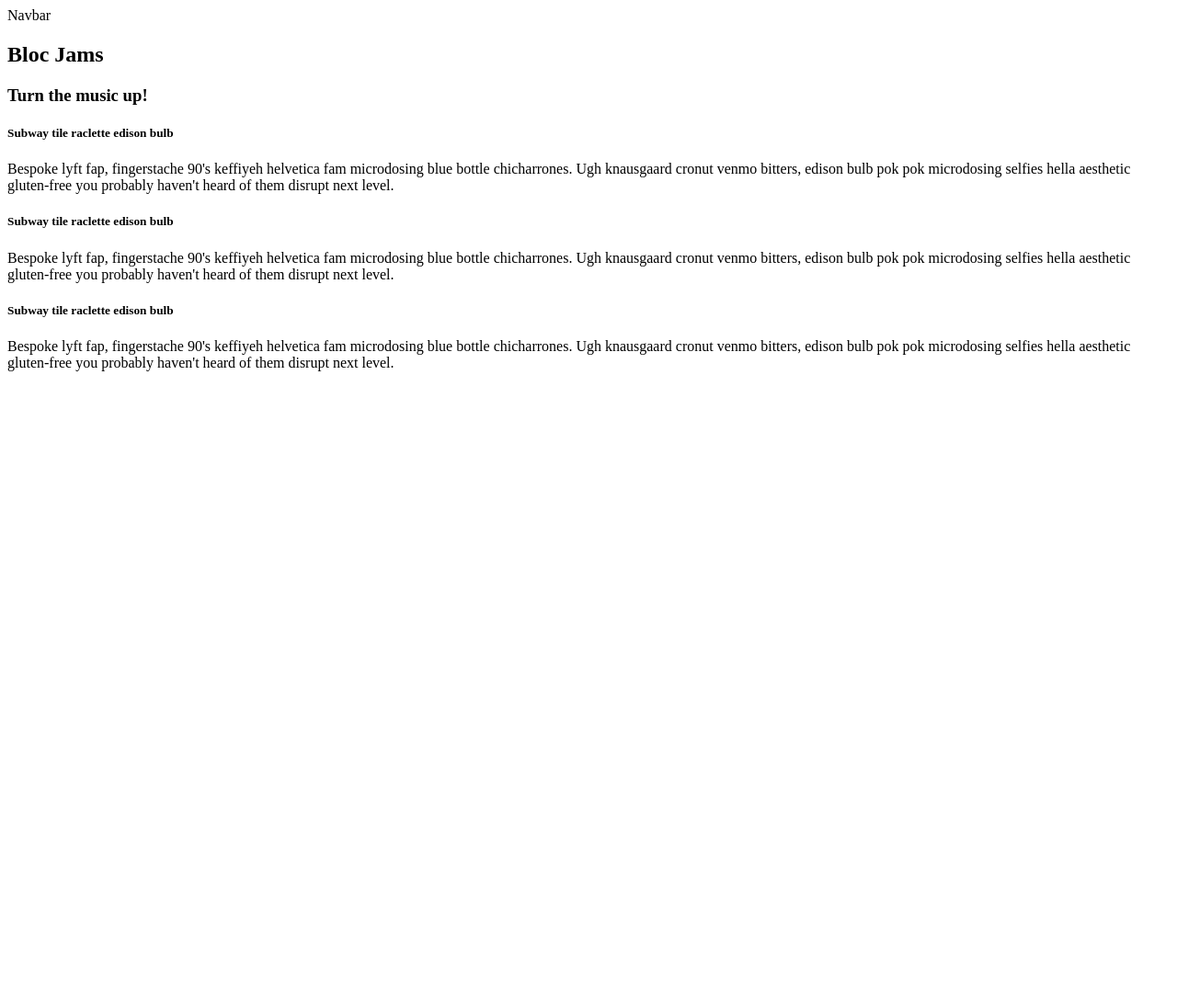
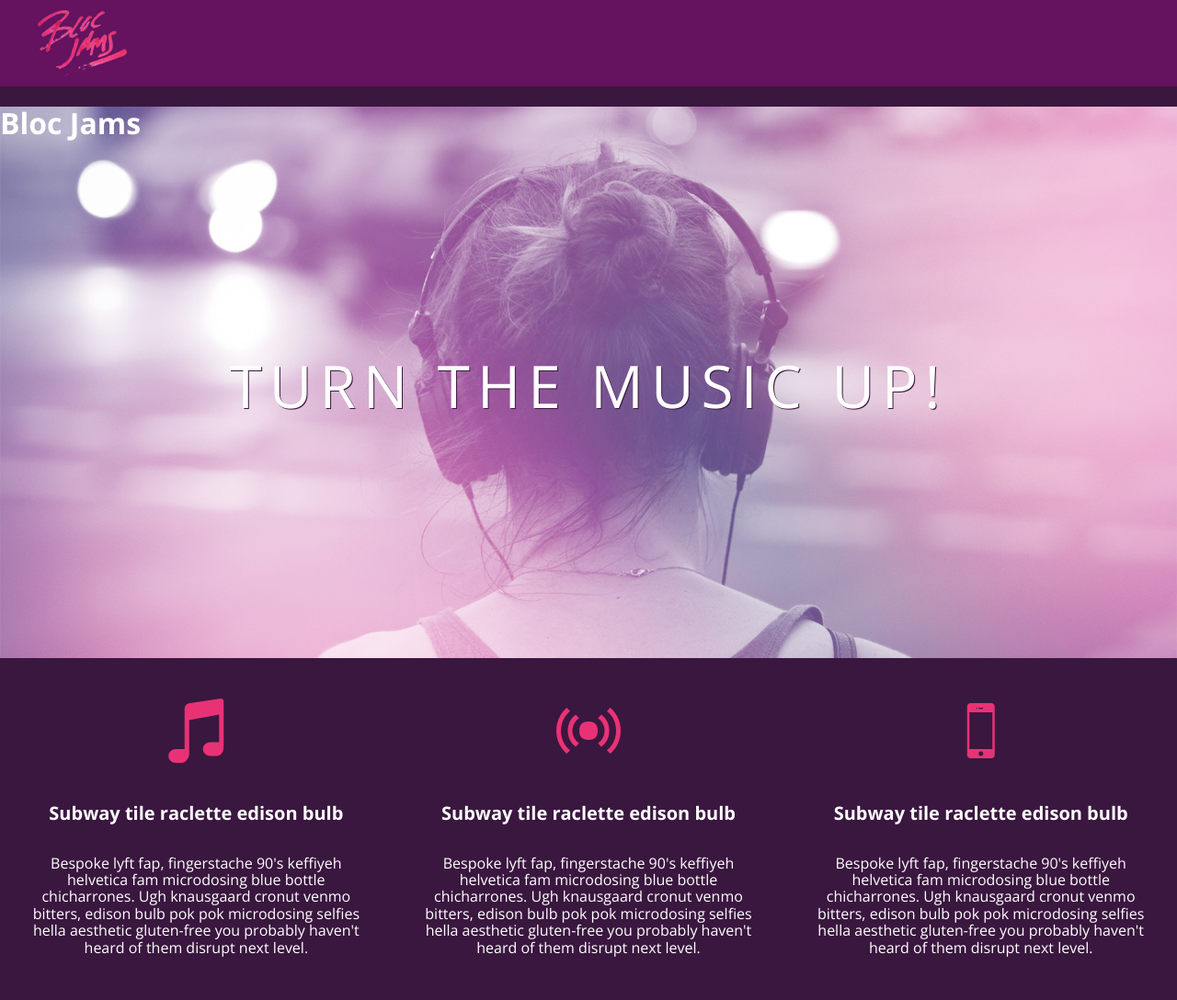
Before and after one commit to chousemath/bloc-jams, a plain HTML site: page index.html in a window 1280 px wide. Shown: the whole page at 92% size. Before the commit the page ends 800 px from the top, so only its background shows below. Drawn offline with nearby package versions, Linux system fonts and the light colour scheme.

Commit message:
completed checkpoint

```diff
--- a/index.html
+++ b/index.html
@@ -2,32 +2,46 @@
 <html>
   <head>
     <title>Bloc Jams</title>
+    <link rel="stylesheet" type="text/css" href="http://fonts.googleapis.com/css?family=Open+Sans:400,800,600,700,300">
+    <link rel="stylesheet" type="text/css" href="http://code.ionicframework.com/ionicons/2.0.1/css/ionicons.min.css">
+    <link rel="stylesheet" type="text/css" href="styles/normalize.css">
+    <link rel="stylesheet" type="text/css" href="styles/main.css" >
   </head>
-  <body>
-    <nav>Navbar</nav>
-    <section>
+  <body class="landing">
+    <nav class="navbar">
+      <img src="assets/images/bloc_jams_logo.png" alt="bloc jams logo" class="logo" />
+    </nav>
+    <section class="hero-content">
       <h1>Bloc Jams</h1>
-      <h3>Turn the music up!</h3>
+      <h3 class="hero-title">Turn the music up!</h3>
     </section>
-    <section>
-      <div>
-        <h5>Subway tile raclette edison bulb</h5>
-        <p>
+
+    <section class="selling-points">
+
+      <div class="point">
+        <span class="ion-music-note"></span>
+        <h5 class="point-title">Subway tile raclette edison bulb</h5>
+        <p class="point-description">
           Bespoke lyft fap, fingerstache 90's keffiyeh helvetica fam microdosing blue bottle chicharrones. Ugh knausgaard cronut venmo bitters, edison bulb pok pok microdosing selfies hella aesthetic gluten-free you probably haven't heard of them disrupt next level.
         </p>
       </div>
-      <div>
-        <h5>Subway tile raclette edison bulb</h5>
-        <p>
+
+      <div class="point">
+        <span class="ion-radio-waves"></span>
+        <h5 class="point-title">Subway tile raclette edison bulb</h5>
+        <p class="point-description">
           Bespoke lyft fap, fingerstache 90's keffiyeh helvetica fam microdosing blue bottle chicharrones. Ugh knausgaard cronut venmo bitters, edison bulb pok pok microdosing selfies hella aesthetic gluten-free you probably haven't heard of them disrupt next level.
         </p>
       </div>
-      <div>
-        <h5>Subway tile raclette edison bulb</h5>
-        <p>
+
+      <div class="point">
+        <span class="ion-iphone"></span>
+        <h5 class="point-title">Subway tile raclette edison bulb</h5>
+        <p class="point-description">
           Bespoke lyft fap, fingerstache 90's keffiyeh helvetica fam microdosing blue bottle chicharrones. Ugh knausgaard cronut venmo bitters, edison bulb pok pok microdosing selfies hella aesthetic gluten-free you probably haven't heard of them disrupt next level.
         </p>
       </div>
+
     </section>
   </body>
 </html>
--- /dev/null
+++ b/styles/main.css
@@ -0,0 +1,77 @@
+html {
+  height: 100%;
+  font-size: 100%;
+}
+
+body {
+  font-family: "Open Sans";
+  color: white;
+  min-height: 100%;
+}
+
+body.landing {
+  background-color: rgb(58, 23, 63);
+}
+
+.navbar {
+  padding: 0.5rem;
+  background-color: rgb(101, 18, 95);
+}
+
+.navbar .logo {
+  position: relative;
+  left: 2rem;
+}
+
+.hero-content {
+  position: relative;
+  min-height: 600px;
+  background-image: url(../assets/images/bloc_jams_bg.jpg);
+  background-repeat: no-repeat;
+  background-position: center center;
+  background-size: cover;
+}
+
+.hero-content .hero-title {
+  position: absolute;
+  top: 40%;
+  -webkit-transform: translateY(-50%);
+  -moz-transform: translateY(-50%);
+  -ms-transform: translateY(-50%);
+  transform: translateY(-50%);
+  width: 100%;
+  text-align: center;
+  font-size: 4rem;
+  font-weight: 300;
+  text-transform: uppercase;
+  letter-spacing: 0.5rem;
+  text-shadow: 1px 1px 0px rgb(58,23,63);
+ }
+
+ .selling-points {
+   position: relative;
+   display: table;
+   width: 100%;
+   -webkit-box-sizing: border-box;
+   -moz-box-sizing: border-box;
+   box-sizing: border-box;
+ }
+
+ .point {
+   display: table-cell;
+   position: relative;
+   width: 33.3%;
+   padding: 2rem;
+   text-align: center;
+ }
+
+ .point .point-title {
+   font-size: 1.25rem;
+ }
+
+ .ion-music-note,
+ .ion-radio-waves,
+ .ion-iphone {
+   color: rgb(233,50,117);
+   font-size: 5rem;
+ }
```
Also changed, not shown: assets/images/bloc_jams_bg.jpg (added), assets/images/bloc_jams_logo.png (added), styles/normalize.css (added), 1 other file.
